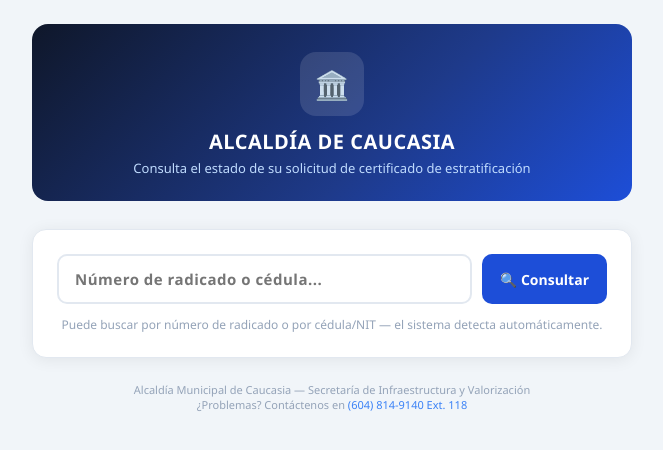
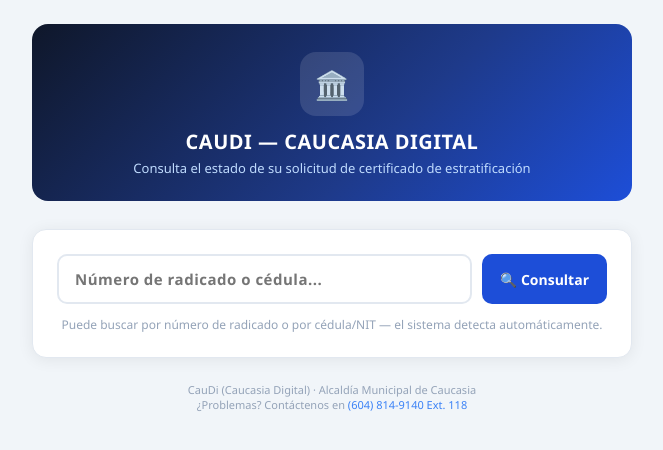
Before and after one commit to alcaldia/estado, a plain HTML site: page index.html in a window 1280 px wide. Shown: the whole page, without its empty margins (308-971 px from the left). Drawn offline with Linux system fonts and the light colour scheme.

Commit message:
Update index.html

```diff
--- a/index.html
+++ b/index.html
@@ -3,7 +3,7 @@
 <head>
   <meta charset="UTF-8">
   <meta name="viewport" content="width=device-width, initial-scale=1.0">
-  <title>Estado de su Solicitud — Alcaldía de Caucasia</title>
+  <title>CauDi — Estado de su Solicitud</title>
   <style>
     *{box-sizing:border-box;margin:0;padding:0}
     body{font-family:'Segoe UI',Arial,sans-serif;background:#f1f5f9;min-height:100vh;padding:24px 16px 48px}
@@ -127,7 +127,7 @@
 
 <div class="header">
   <div class="header-logo">🏛️</div>
-  <h1>ALCALDÍA DE CAUCASIA</h1>
+  <h1>CAUDI — CAUCASIA DIGITAL</h1>
   <p>Consulta el estado de su solicitud de certificado de estratificación</p>
 </div>
 
@@ -161,7 +161,7 @@
 <div class="result" id="result"></div>
 
 <div class="footer">
-  Alcaldía Municipal de Caucasia — Secretaría de Infraestructura y Valorización<br>
+  CauDi (Caucasia Digital) · Alcaldía Municipal de Caucasia<br>
   ¿Problemas? Contáctenos en <a href="tel:6048149140">(604) 814-9140 Ext. 118</a>
 </div>
 
```
